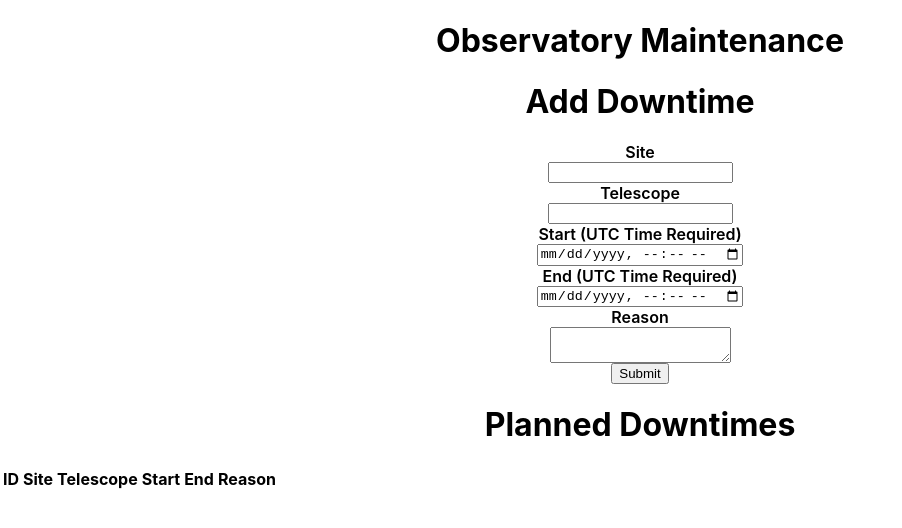
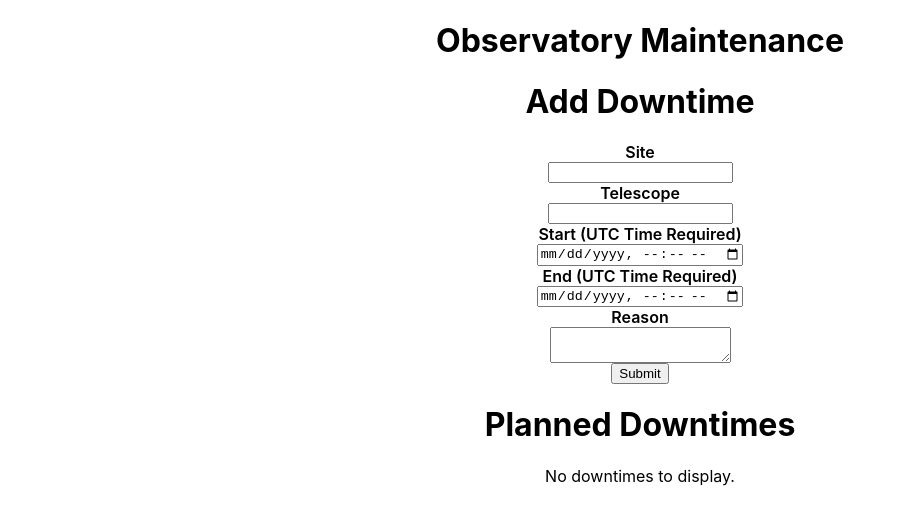
Before and after one commit to LCOGT/takehomeinterview, a React (Create React App) app in the folder observatory-maintenance/: page / in a window 1280 px wide. Shown: the top 528 px of the page, without its empty margins (0-902 px from the left). Built offline with nearby package versions, Linux system fonts and the light colour scheme.

Commit message:
created Delete functionality

```diff
--- a/observatory-maintenance/package.json
+++ b/observatory-maintenance/package.json
@@ -3,6 +3,7 @@
   "version": "0.1.0",
   "private": true,
   "dependencies": {
+    "@tanstack/react-table": "^8.9.3",
     "@testing-library/jest-dom": "^5.17.0",
     "@testing-library/react": "^13.4.0",
     "@testing-library/user-event": "^13.5.0",
@@ -11,7 +12,6 @@
     "react-router": "^6.14.2",
     "react-router-dom": "^6.14.2",
     "react-scripts": "5.0.1",
-    "uuid": "^9.0.0",
     "web-vitals": "^2.1.4"
   },
   "scripts": {
--- a/observatory-maintenance/public/index.html
+++ b/observatory-maintenance/public/index.html
@@ -1,15 +1,13 @@
 <!DOCTYPE html>
 <html lang="en">
   <head>
+    <script src="https://www.kryogenix.org/code/browser/sorttable/sorttable.js"></script>
     <meta charset="utf-8" />
-    <link rel="icon" href="%PUBLIC_URL%/favicon.ico" />
     <meta name="viewport" content="width=device-width, initial-scale=1" />
     <meta name="theme-color" content="#000000" />
-
     <title>React App</title>
   </head>
   <body>
-    <noscript>You need to enable JavaScript to run this app.</noscript>
     <div id="root"></div>
   </body>
 </html>
--- a/observatory-maintenance/src/Components/AddDowntime.jsx
+++ b/observatory-maintenance/src/Components/AddDowntime.jsx
@@ -10,17 +10,23 @@ function AddDowntime({ newDowntime, setNewDowntime, setDowntimes, downtimes }) {
 
   function handleSubmit(e) {
     e.preventDefault();
-    console.log('submitted form', newDowntime);
+    const uid = function () {
+      return Date.now().toString(36) + Math.random().toString(36);
+    };
+    newDowntime.id = uid();
+
+    //Check for empty fields
     for (const key in newDowntime) {
-      newDowntime.id = _uniqueId('downtime_');
       if (newDowntime[key] === '') {
-        alert('Please fill out all fields');
+        alert('Please fill out all fields.');
         return;
       }
-      setDowntimes(() => {
-        return [...downtimes, newDowntime];
-      });
     }
+    setDowntimes(() => {
+      return [...downtimes, newDowntime];
+    });
+
+    document.forms[0].reset();
   }
 
   return (
--- a/observatory-maintenance/src/Components/Dashboard.jsx
+++ b/observatory-maintenance/src/Components/Dashboard.jsx
@@ -1,22 +1,21 @@
 import React, { useEffect } from 'react';
 
 function Dashboard({ downtimes, setDowntimes }) {
-  //Sort downtimes by start date
-  useEffect(
-    () => {
-      const sortedDowntimes = downtimes.sort((a, b) => a.start - b.start);
-      setDowntimes(sortedDowntimes);
-    },
-    { downtimes }
-  );
+  function handleDelete(e) {
+    const id = e.target.id;
+    setDowntimes((prevDowntimes) => {
+      return prevDowntimes.filter((downtime) => downtime.id !== id);
+    });
+  }
 
   return (
     <div className="Dashboard">
       <h1>Planned Downtimes</h1>
 
-      <table>
+      {downtimes.length ? (
+        <table className="sortable">
           <thead>
-          <tr>
+            <tr className="item">
               <th>ID</th>
               <th>Site</th>
               <th>Telescope</th>
@@ -34,10 +33,21 @@ function Dashboard({ downtimes, setDowntimes }) {
                 <td>{downtime.start}</td>
                 <td>{downtime.end}</td>
                 <td>{downtime.reason}</td>
+                <td>
+                  <button>Edit</button>
+                </td>
+                <td>
+                  <button id={downtime.id} onClick={handleDelete}>
+                    Delete
+                  </button>
+                </td>
               </tr>
             ))}
           </tbody>
         </table>
+      ) : (
+        <p>No downtimes to display.</p>
+      )}
     </div>
   );
 }
```
Also changed, not shown: observatory-maintenance/src/Logic/createDowntime.js (deleted, +0 -9 lines), 1 other file (tests, documents, lock files or other folders). Lines whose indentation alone changed are shown as unchanged.
